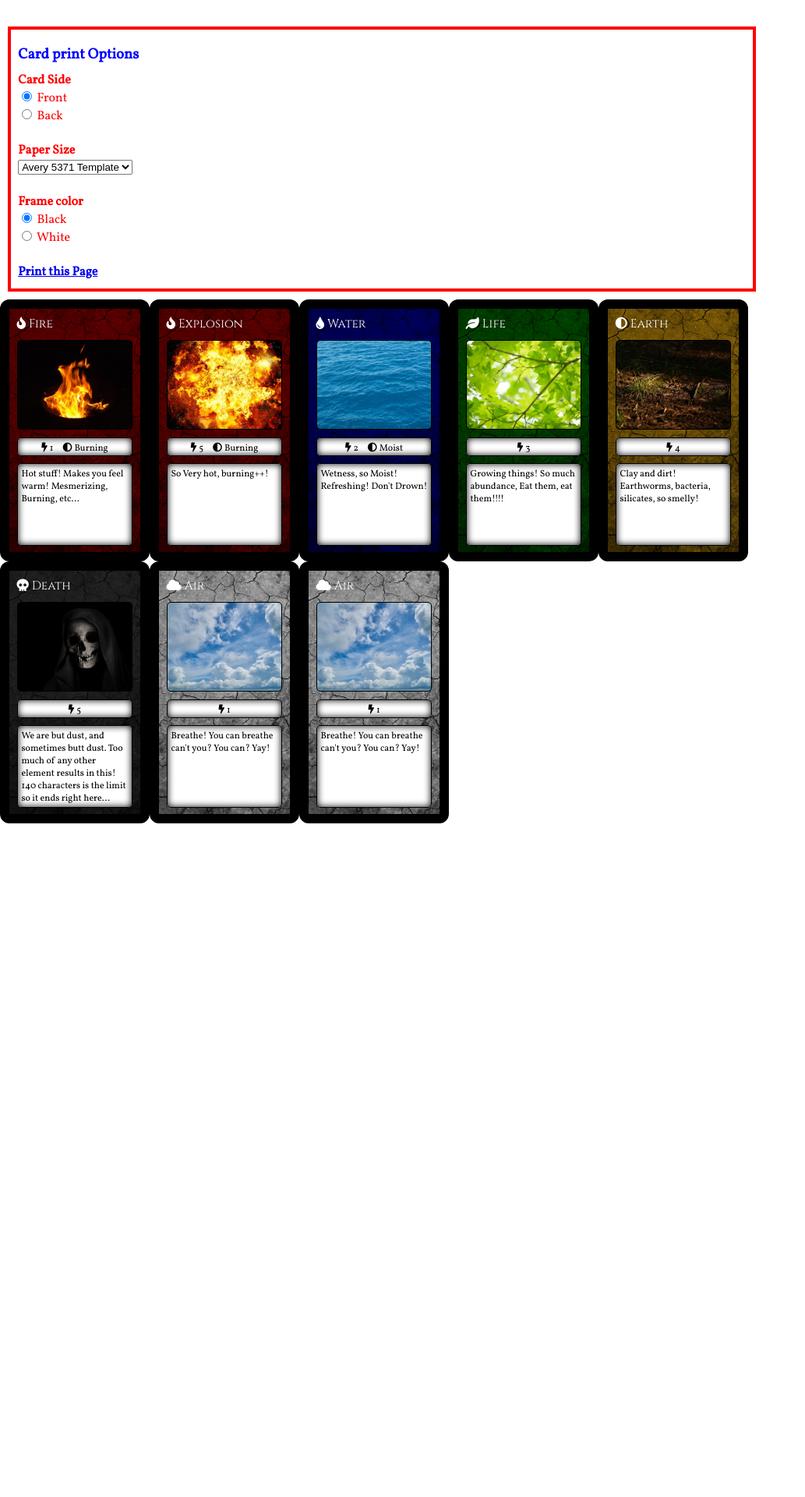
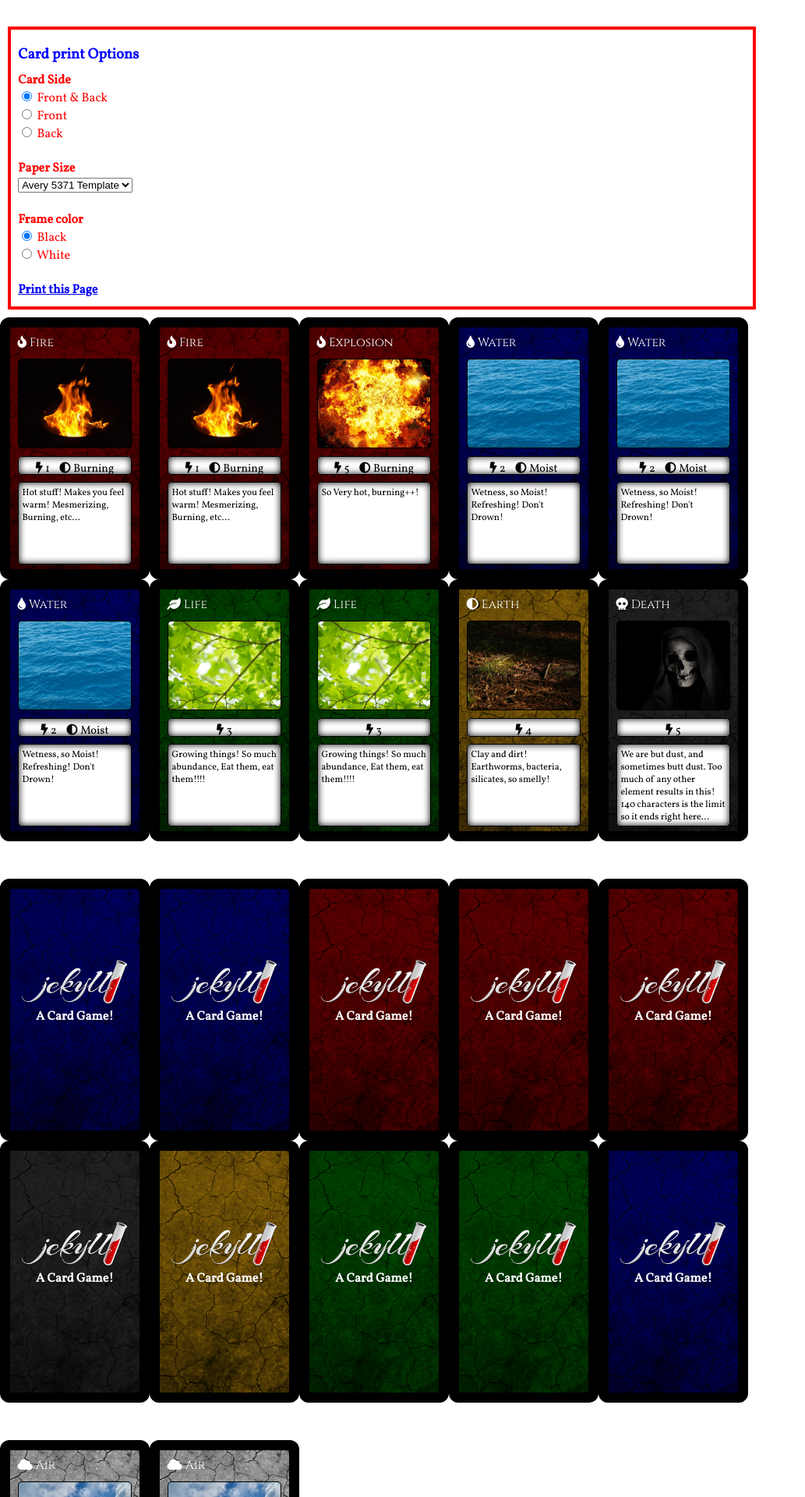
Before and after one commit to Unchapped/Jeykll-CCG-Generator, a Jekyll site: the page built from index.html, in a window 1280 px wide. Shown: the top 1920 px of the page at 78% size, without its empty margins (0-1033 px from the left). Built offline with Jekyll 4.4.1, drawn with Linux system fonts in a browser that asks for light colours; nearby versions of some CDN libraries; before the commit the page ends 1080 px from its top, so only the background shows below that.

Commit message:
added 2-sided printing and other tweaks. fixes #4 and #5

```diff
--- a/_data/cards.yml
+++ b/_data/cards.yml
@@ -2,7 +2,7 @@
   class: red
   title: Fire
   image: fire.jpg
-  qty: 1
+  qty: 2
   description: "Hot stuff! Makes you feel warm! Mesmerizing, Burning, etc..."
   effects:
     fa-bolt : 1
@@ -12,6 +12,7 @@
   title: Explosion
   image: explosion.jpg
   description: "So Very hot, burning++!"
+  qty: 1
   effects:
     fa-bolt : 5
     fa-adjust : Burning
@@ -19,7 +20,7 @@
 - class: blue
   title: Water
   image: water.jpg
-  qty: 1
+  qty: 3
   description: "Wetness, so Moist! Refreshing! Don't Drown!"
   effects:
     fa-bolt : 2
@@ -28,7 +29,7 @@
 - class: green
   title: Life
   image: life.jpg
-  qty: 1
+  qty: 2
   description: "Growing things! So much abundance, Eat them, eat them!!!!"
   effects:
     fa-bolt : 3
--- a/_layouts/default.html
+++ b/_layouts/default.html
@@ -13,7 +13,7 @@
         <script src="//html5shiv.googlecode.com/svn/trunk/html5.js"></script>
         <![endif]-->
     </head>
-    <body class="front size_5371 border_black">
+    <body class="front_back size_5371 border_black">
             {{ content }}
     </body>
 </html>
--- a/_sass/card-layout.scss
+++ b/_sass/card-layout.scss
@@ -43,14 +43,18 @@ div, span, li, ol {box-sizing: border-box;}
 main {
     width: 11in;
     margin: 0.0in auto;
+    position: relative;
+    &>div{
         display: flex;
         flex-direction: row;
         flex-wrap: wrap;
+    }
 }
 
 /* card layout */
 .card {
     .bg-overlay {
+        border: 1px black solid;
         position: relative;
         left: 0px;
         top: 0px;
@@ -112,8 +116,11 @@ main {
 }
 
 /* card reverse layout */
-body.back {
-    main{flex-direction: row-reverse;}
+div.back {
+    /* this flips the card order */
+    flex-direction: row-reverse;
+
+    /*this renders the logo and title */
     .card .bg-overlay{
         text-align: center;
         div, h2 {
@@ -136,22 +143,50 @@ body.back {
         }
     }
 }
+
+/* two-sided printing options */
+span.card-spacer {
+    page-break-inside: avoid;
+    width: 100%;
+    height: 8in;
+    display: none;
+}
+
+/*fix page margins when displaying only one side */
+body.front_only span.card-spacer, body.back_only span.card-spacer{height: 0.5in;}
+
+/* skip a page every X cards to render the backs */
+body.size_a .card-spacer:nth-of-type(8n+0) {display: block;}
+body.size_5371 .card-spacer:nth-of-type(10n+0) {display: block;}
+
+body.front_back {
+    /* offset the card backs by a page */
+    div.back {
+        position: absolute;
+        top: 7.5in;
+    }
+}
+
+body.front_only div.back{display: none;}
+body.back_only div.front{display: none;}
+
+
 /* print sizes, colors, and margins */
 body {
     padding: 0.25in 0.25in;
     main {width: 10in;}
-  &.border_white .card {
-    border: 0.125in white solid;
-  }
+
+    /* turn off the curved black border around cards */
+    &.border_white .card {border: 0.125in white solid;}
     &.size_5371 {
+        /* use slightly skinnier card layout */
         padding: 0.25in 0.0in;
-    /* use slightly skinnier card layout */
         .card {
             width: 2in;
             .field {
                 &.description {height: 1.10in;}
                 &.effects {height: .25in;}
-        font-size: 0.125in;
+                ont-size: 0.125in;
             }
         }
     }
@@ -179,12 +214,13 @@ p.instructions {
 }
 
 /* this stuff is here in case any web browser decides to actually pay attention to the CSS print spec */
-@media print
-{
 @page {
     size: letter landscape;
     margin: 0.50in !important;
 }
+
+@media print
+{
     #options, #options *
     {
         display: none !important;
--- a/index.html
+++ b/index.html
@@ -5,8 +5,9 @@
     <h3>Card print Options</h2>
 
     <strong>Card Side</strong><br>
-    <input type="radio" name="side" value="front" checked> Front<br>
-    <input type="radio" name="side" value="back"> Back
+    <input type="radio" name="side" value="front_back" checked> Front & Back<br>
+    <input type="radio" name="side" value="front_only"> Front<br>
+    <input type="radio" name="side" value="back_only"> Back
     <br><br>
 
     <strong>Paper Size</strong><br>
@@ -23,9 +24,20 @@
     <strong><a href="javascript:window.print()">Print this Page</a></strong>
 </div>
 <main>
+<div class="front">
     {% for card in site.data.cards %}
     {% for i in (1..card.qty) %}
     {% include card.html content=card %}
+    <span class="card-spacer"></span>
     {% endfor %}
     {% endfor %}
+</div>
+<div class="back">
+    {% for card in site.data.cards %}
+    {% for i in (1..card.qty) %}
+    <div class="card {{card.class}}"><div class="bg-overlay"></div></div>
+    <span class="card-spacer"></span>
+    {% endfor %}
+    {% endfor %}
+</div>
 </main>
--- a/setoptions.js
+++ b/setoptions.js
@@ -1,7 +1,8 @@
 $(document).ready(function() {
     $('input[type=radio][name=side]').change(function() {
-    	$('body').removeClass('front');
-    	$('body').removeClass('back');
+        $('body').removeClass('front_back');
+    	$('body').removeClass('front_only');
+    	$('body').removeClass('back_only');
     	$('body').addClass(this.value);
     });
 
```
Lines whose indentation alone changed are shown as unchanged.
